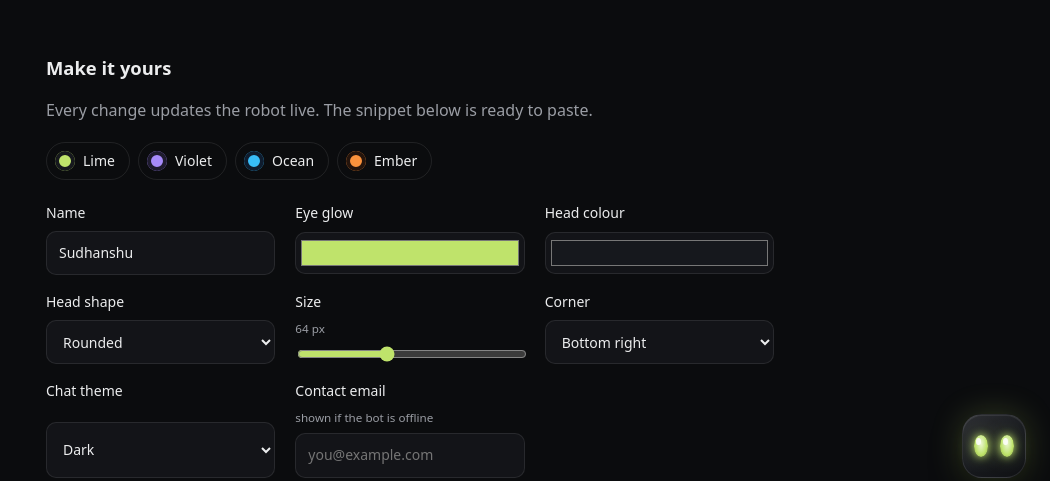
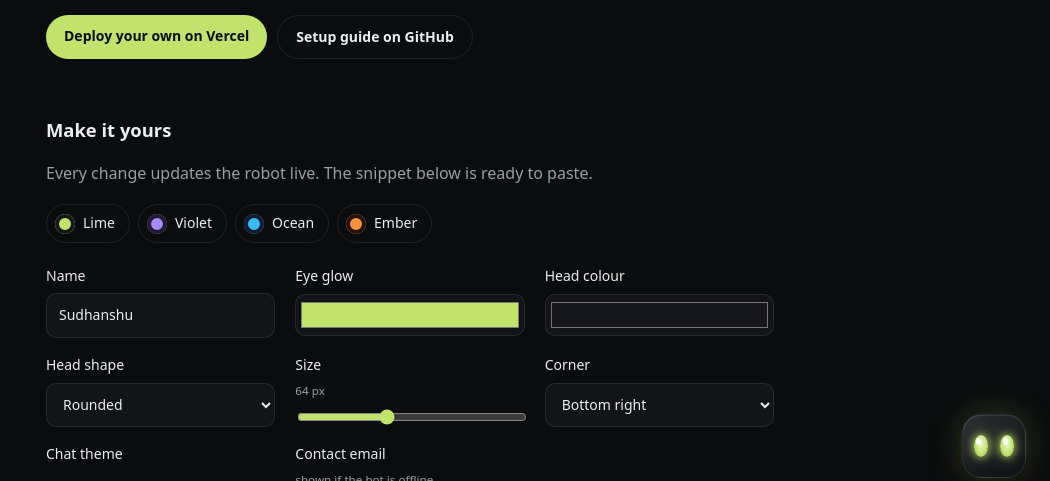
Before and after one commit to Sudhanshu-Patil/glance-chat, a website: page public/index.html in a window 1280 px wide. Shown: the part 298-779 px from the top of the page, without its empty margins (230-1280 px from the left). Drawn offline with Linux system fonts and the light colour scheme.

Commit message:
Deploy button on the demo page

```diff
--- a/public/index.html
+++ b/public/index.html
@@ -31,7 +31,7 @@
       input[type=range] { width: 100%; accent-color: var(--accent); }
       .wide { grid-column: 1 / -1; }
       .row { display: flex; flex-wrap: wrap; gap: 10px; margin-top: 18px; }
-      .btn { padding: 10px 18px; font: inherit; font-size: 14px; font-weight: 600; color: #0b0c0e; background: var(--accent); border: 0; border-radius: 999px; cursor: pointer; }
+      .btn { display: inline-block; text-decoration: none; padding: 10px 18px; font: inherit; font-size: 14px; font-weight: 600; color: #0b0c0e; background: var(--accent); border: 0; border-radius: 999px; cursor: pointer; }
       .btn.ghost { color: inherit; background: none; border: 1px solid var(--line); }
       .snippet { position: relative; margin-top: 12px; }
       pre { overflow-x: auto; margin: 0; padding: 16px; border: 1px solid var(--line); border-radius: 12px; background: #131418; font-size: 13px; line-height: 1.6; }
@@ -43,6 +43,10 @@
     <main>
       <h1>A robot that <span>answers for you</span>.</h1>
       <p>Glance is a floating assistant for your portfolio. It follows the cursor, blinks, gets happy, thinks, and answers visitors' questions using only what you put in <code>knowledge.md</code>. Free to run on Vercel and Groq. Try it in the corner.</p>
+      <div class="row">
+        <a class="btn" href="https://vercel.com/new/clone?repository-url=https%3A%2F%2Fgithub.com%2FSudhanshu-Patil%2Fglance-chat&amp;env=GROQ_API_KEY&amp;envDescription=Free%20API%20key%20from%20Groq&amp;envLink=https%3A%2F%2Fconsole.groq.com%2Fkeys&amp;project-name=glance-chat&amp;repository-name=glance-chat" target="_blank" rel="noopener">Deploy your own on Vercel</a>
+        <a class="btn ghost" href="https://github.com/Sudhanshu-Patil/glance-chat" target="_blank" rel="noopener">Setup guide on GitHub</a>
+      </div>
 
       <h2>Make it yours</h2>
       <p>Every change updates the robot live. The snippet below is ready to paste.</p>
```
